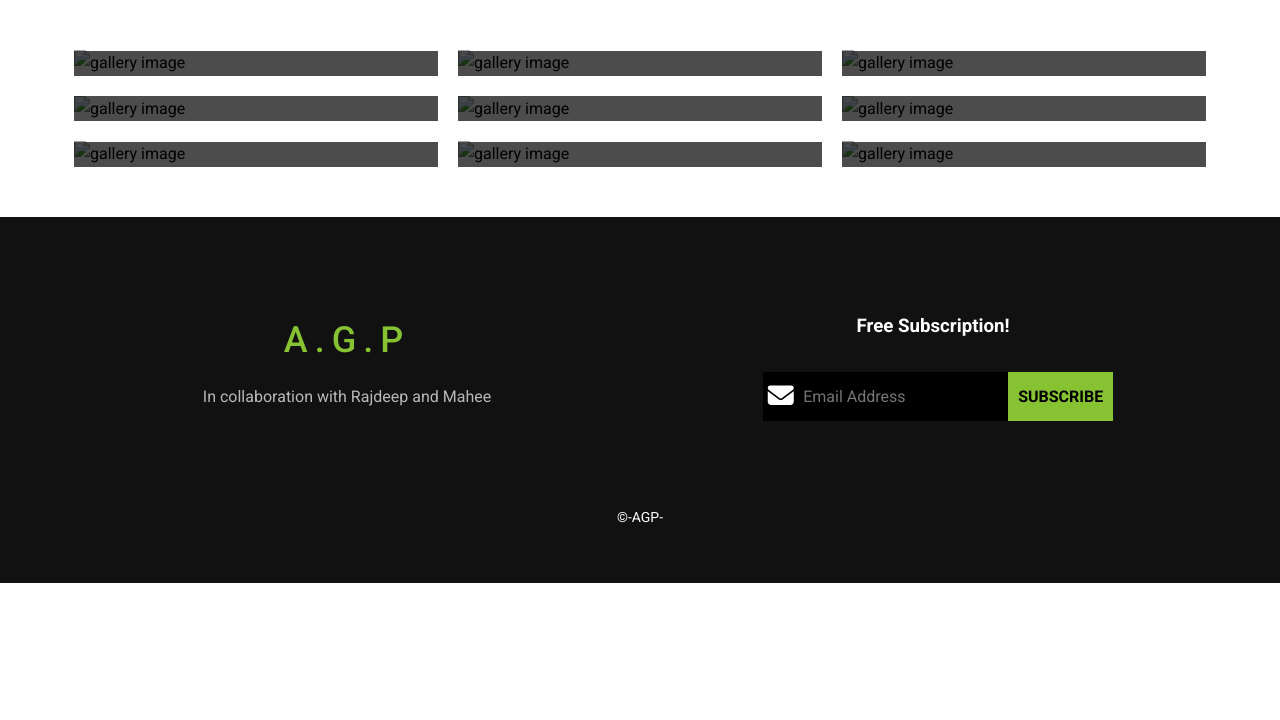
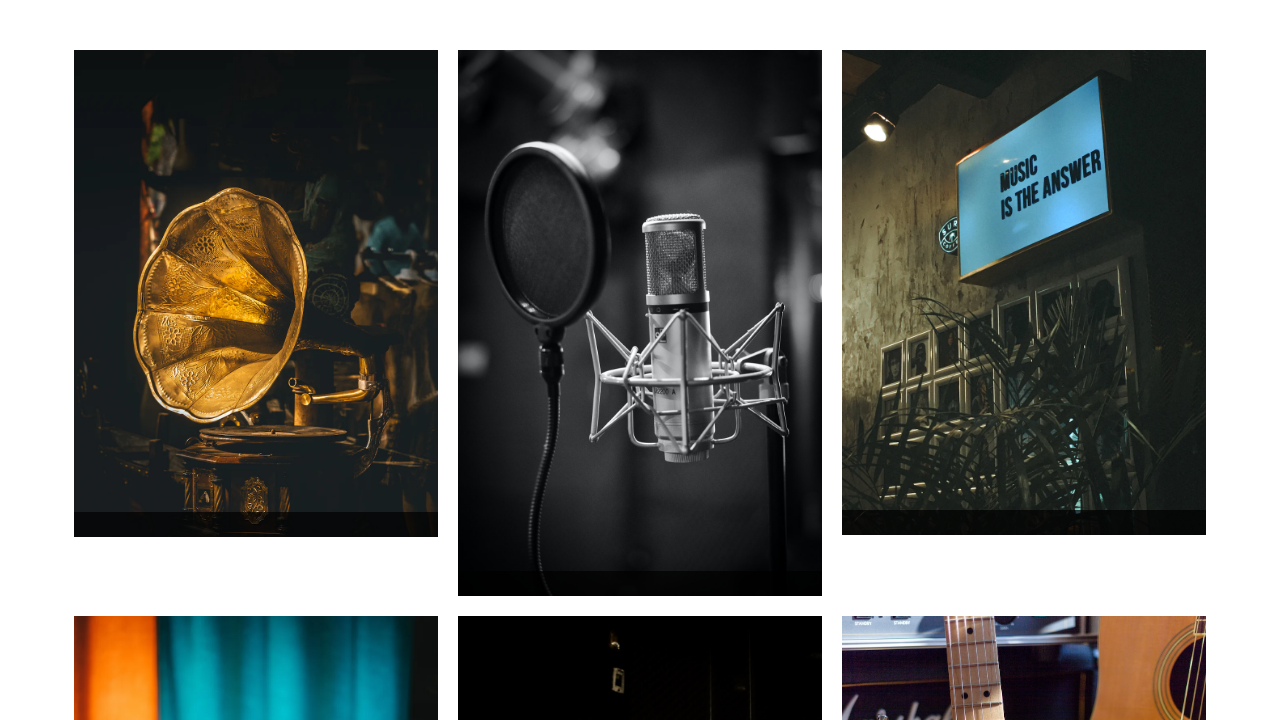
Before and after one commit to Aditya-offixial/Musician.html, a plain HTML site: page gallery.html in a window 1280 px wide. Shown: the part 800-1520 px from the top of the page. Before the commit the page ends 1383 px from the top, so only its background shows below. Drawn offline with Linux system fonts and the light colour scheme; some packages are replaced by stand-ins of ours; a script that the page names is missing; files whose address does not match are found by name.

Commit message:
Update gallery.html

```diff
--- a/gallery.html
+++ b/gallery.html
@@ -41,7 +41,7 @@
             <div class = "container about">
                 <div class = "about-content">
                     <div class = "about-img flex">
-                        <img src = "images/adi.jpeg" alt = "photographer img">
+                        <img src = "adi.jpeg" alt = "photographer img">
                     </div>
                     <h2>I'm Aditya Guru Prasad</h2>
                     <h3>Musician</h3>
@@ -75,81 +75,81 @@
         <section class = "section-three">
             <div class = "container">
                 <div class = "gallery">
-                    <a href = "images/p1.webp">
+                    <a href = "p1.webp">
                         <div class = "single-img">
-                            <img src = "images/p1.webp" alt = "gallery image">
+                            <img src = "p1.webp" alt = "gallery image">
                             <div class = "single-img-content">
                                 <h3></h3>
                             </div>
                         </div>
                     </a>
 
-                    <a href = "images/6802232.jpg">
+                    <a href = "6802232.jpg">
                         <div class = "single-img">
-                            <img src = "images/6802232.jpg" alt = "gallery image">
+                            <img src = "6802232.jpg" alt = "gallery image">
                             <div class = "single-img-content">
                                 <h3></h3>
                             </div>
                         </div>
                     </a>
 
-                    <a href = "images/p2.webp">
+                    <a href = "p2.webp">
                         <div class = "single-img">
-                            <img src = "images/p2.webp" alt = "gallery image">
+                            <img src = "p2.webp" alt = "gallery image">
                             <div class = "single-img-content">
                                 <h3></h3>
                             </div>
                         </div>
                     </a>
 
-                    <a href = "images/p3.webp">
+                    <a href = "p3.webp">
                         <div class = "single-img">
-                            <img src = "images/p3.webp" alt = "gallery image">
+                            <img src = "p3.webp" alt = "gallery image">
                             <div class = "single-img-content">
                                 <h3></h3>
                             </div>
                         </div>
                     </a>
 
-                    <a href = "images/p4.jpeg">
+                    <a href = "p4.jpeg">
                         <div class = "single-img">
-                            <img src = "images/p4.jpeg" alt = "gallery image">
+                            <img src = "p4.jpeg" alt = "gallery image">
                             <div class = "single-img-content">
                                 <h3></h3>
                             </div>
                         </div>
                     </a>
 
-                    <a href = "images/p5.jpeg">
+                    <a href = "p5.jpeg">
                         <div class = "single-img">
-                            <img src = "images/p5.jpeg" alt = "gallery image">
+                            <img src = "p5.jpeg" alt = "gallery image">
                             <div class = "single-img-content">
                                 <h3></h3>
                             </div>
                         </div>
                     </a>
 
-                    <a href = "images/p6.webp">
+                    <a href = "p6.webp">
                         <div class = "single-img">
-                            <img src = "images/p6.webp" alt = "gallery image">
+                            <img src = "p6.webp" alt = "gallery image">
                             <div class = "single-img-content">
                                 <h3></h3>
                             </div>
                         </div>
                     </a>
 
-                    <a href = "images/p7.webp">
+                    <a href = "p7.webp">
                         <div class = "single-img">
-                            <img src = "images/p7.webp" alt = "gallery image">
+                            <img src = "p7.webp" alt = "gallery image">
                             <div class = "single-img-content">
                                 <h3></h3>
                             </div>
                         </div>
                     </a>
 
-                    <a href = "images/p8.webp">
+                    <a href = "p8.webp">
                         <div class = "single-img">
-                            <img src = "images/p8.webp" alt = "gallery image">
+                            <img src = "p8.webp" alt = "gallery image">
                             <div class = "single-img-content">
                                 <h3></h3>
                             </div>
```
